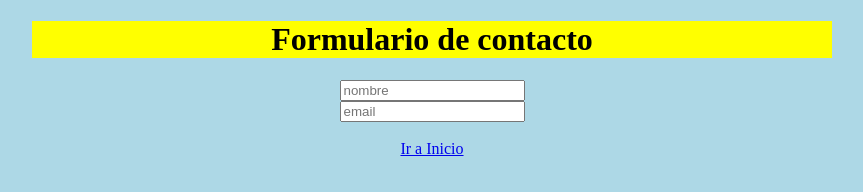
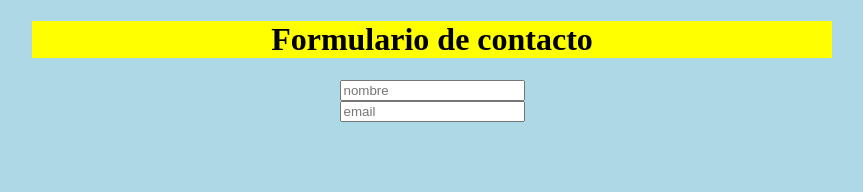
Before and after one commit to IES-Almudeyne-2425-DAW/Recuperacion2-Ejercicio4-Jaime, a plain HTML site: page formulario.html in a window 1280 px wide. Shown: the whole page, without its empty margins (208-1071 px from the left). Drawn offline with Linux system fonts and the light colour scheme.

```diff
--- a/formulario.html
+++ b/formulario.html
@@ -20,9 +20,7 @@
         <br>
     </main>
 
-    <footer>
-        <a href="index.html">Ir a Inicio</a>
-    </footer>
+
 
 </body>
 
```
